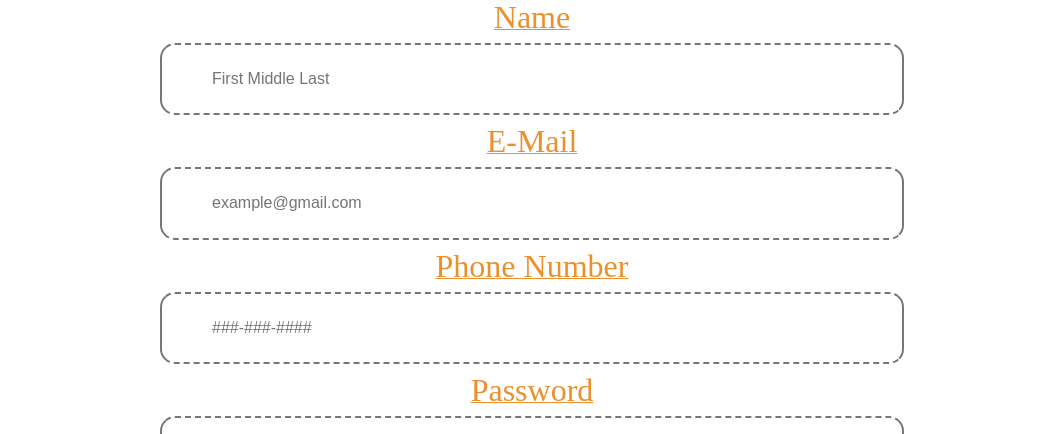
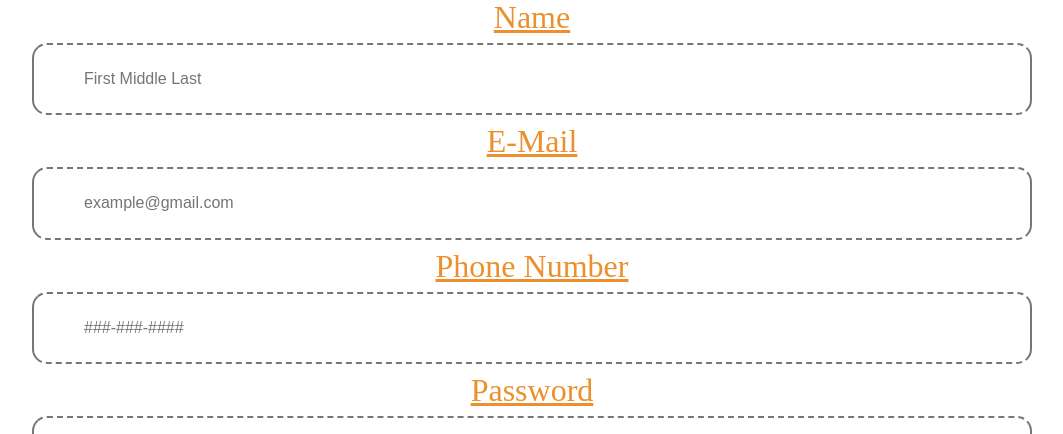
Before and after one commit to ITMD362-dportales/Project-1, a plain HTML site: page index.html in a window 1280 px wide. Shown: the part 366-800 px from the top of the page, without its empty margins (108-1171 px from the left). Drawn offline with Linux system fonts and the light colour scheme.

Commit message:
removing <p> tag and fix css to accomedate

```diff
--- a/css/style.css
+++ b/css/style.css
@@ -26,15 +26,17 @@ ul {
 
 label {
   font-size: 2em;
+  display: block;
 }
 
 input {
   text-align: center;
-  width: 90%;
+  width: 80%;
   margin: 10px 0;
   padding: 15px;
   border-style: solid;
   border-radius: 15px 15px 15px 15px;
+  display: inline-block;
 }
 
 input[type=submit] {
@@ -68,7 +70,7 @@ body {
 
 input {
   text-align: left;
-  width: 50%;
+  width: 70%;
   padding: 25px 50px;
   border-top-style: dashed;
   border-right-style: solid;
--- a/index.html
+++ b/index.html
@@ -18,23 +18,23 @@
   <!-- To create account: Name, Email, Phone number, password -->
     <ul>
       <li>
-	    <label for="name">Name</label><p></p>
+	    <label for="name">Name</label>
 	    <input type="text" id="name" placeholder="First Middle Last">
 	  </li>
 	  <li>
-        <label for="mail">E-Mail</label><p></p>
+        <label for="mail">E-Mail</label>
         <input type="email" id="mail" placeholder="example@gmail.com">
       </li>
       <li>
-	    <label for="phone">Phone Number</label><p></p>
+	    <label for="phone">Phone Number</label>
 	    <input type="tel" id="phone" placeholder="###-###-####">
       </li>
       <li>
-	    <label for="passw">Password</label><p></p>
+	    <label for="passw">Password</label>
 	    <input type="password" id="passw" placeholder="***********">
       </li>
       <li>
-	    <label for="repassw">Re-enter Password</label><p></p>
+	    <label for="repassw">Re-enter Password</label>
 	    <input type="password" id="repassw" placeholder="***********">
       </li>
     </ul>
```
